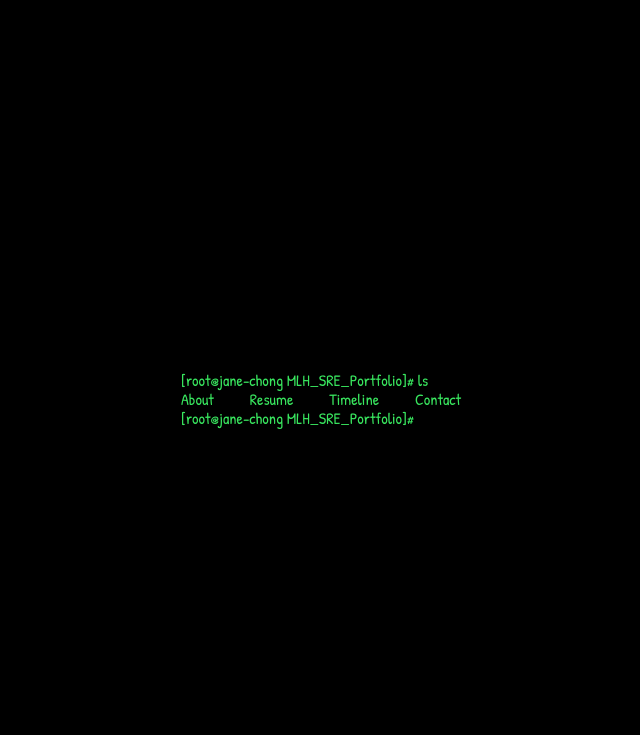
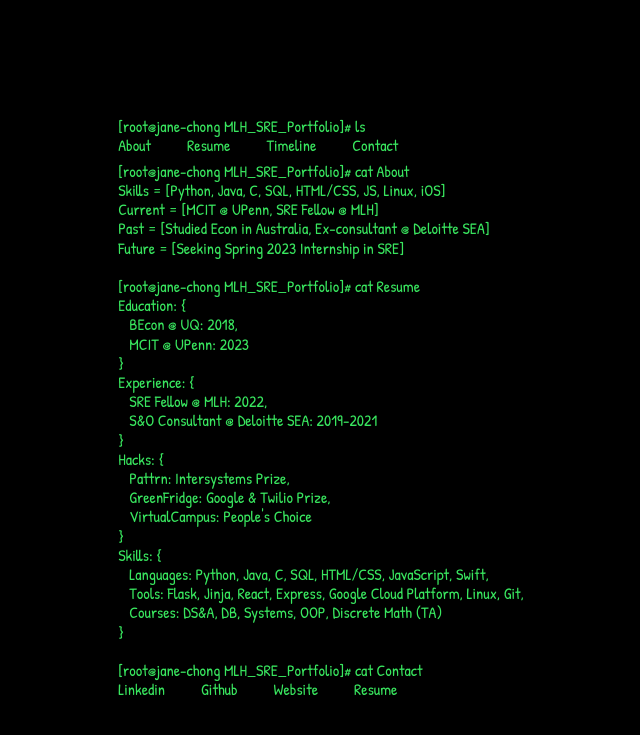
Before and after one commit to MLH-Fellowship/project-22-fal-13-hackathon-team-2, a Flask app: page /user/0/ in a window 1280 px wide. Shown: the top 735 px of the page, without its empty margins (319-959 px from the left). Run offline with Flask 2, Linux system fonts and the light colour scheme; parts of the project's set-up code (start-up, migrations or seed data) failed here and were passed over.

Commit message:
Yet another content update

```diff
--- a/app/templates/profile.html
+++ b/app/templates/profile.html
@@ -26,7 +26,22 @@
         p,
         li,
         h2,
-        a {
+        a,
+        dd,
+        dt {
+            color: #39e75f;
+            font-family: 'Patrick Hand', cursive;
+        }
+
+        button,
+        input[type="submit"],
+        input[type="reset"] {
+            background: none;
+            border: none;
+            padding: 0;
+            font: inherit;
+            cursor: pointer;
+            outline: inherit;
             color: #39e75f;
             font-family: 'Patrick Hand', cursive;
         }
@@ -42,6 +57,11 @@
             top: 50%;
             left: 50%;
             transform: translate(-50%, -50%);
+        }
+
+        .myAbout .myContact .myResume {
+            display: none !important;
+            color: #39e75f;
         }
 
         .blink {
@@ -71,11 +91,52 @@
     <div class="box1">
         <!-- <p>[root@jane-chong ~]# cd MLH_SRE_Portfolio</p> -->
         <p>[root@jane-chong MLH_SRE_Portfolio]# ls</p>
-        <a href="x" style="text-decoration: none"> About</a>&nbsp&nbsp&nbsp&nbsp&nbsp&nbsp&nbsp&nbsp
-        <a href="x" style="text-decoration: none"> Resume</a>&nbsp&nbsp&nbsp&nbsp&nbsp&nbsp&nbsp&nbsp
+        <button onclick="myAbout()"> About</button>&nbsp&nbsp&nbsp&nbsp&nbsp&nbsp&nbsp&nbsp
+        <button onclick="myResume()"> Resume</button>&nbsp&nbsp&nbsp&nbsp&nbsp&nbsp&nbsp&nbsp
         <a href="/timeline" style="text-decoration: none"> Timeline</a>&nbsp&nbsp&nbsp&nbsp&nbsp&nbsp&nbsp&nbsp
-        <a href="x" style="text-decoration: none"> Contact</a>
-        <p>[root@jane-chong MLH_SRE_Portfolio]# <span class="blink">[]</span></p>
+        <button onclick="myContact()"> Contact</button>
+        <br><br>
+        <!-- <p>[root@jane-chong MLH_SRE_Portfolio]# <span class="blink">[]</span></p> -->
+        <div id="myAbout">
+            <br>
+            <p>[root@jane-chong MLH_SRE_Portfolio]# cat About</p>
+            <p>Skills = [Python, Java, C, SQL, HTML/CSS, JS, Linux, iOS]</p>
+            <p>Current = [MCIT @ UPenn, SRE Fellow @ MLH]</p>
+            <p>Past = [Studied Econ in Australia, Ex-consultant @ Deloitte SEA]</p>
+            <p>Future = [Seeking Spring 2023 Internship in SRE]</p>
+        </div>
+
+        <div id="myResume">
+            <br>
+            <p>[root@jane-chong MLH_SRE_Portfolio]# cat Resume</p>
+            <p>Education: {</p>
+            <p>&nbsp&nbsp BEcon @ UQ: 2018, </p>
+            <p>&nbsp&nbsp MCIT @ UPenn: 2023</p>
+            <p>}</p>
+            <p>Experience: {</p>
+            <p>&nbsp&nbsp SRE Fellow @ MLH: 2022,</p>
+            <p>&nbsp&nbsp S&O Consultant @ Deloitte SEA: 2019-2021</p>
+            <p>}</p>
+            <p>Hacks: {</p>
+            <p>&nbsp&nbsp Pattrn: Intersystems Prize,</p>
+            <p>&nbsp&nbsp GreenFridge: Google & Twilio Prize,</p>
+            <p>&nbsp&nbsp VirtualCampus: People's Choice</p>
+            <p>}</p>
+            <p>Skills: {</p>
+            <p>&nbsp&nbsp Languages: Python, Java, C, SQL, HTML/CSS, JavaScript, Swift,</p>
+            <p>&nbsp&nbsp Tools: Flask, Jinja, React, Express, Google Cloud Platform, Linux, Git,</p>
+            <p>&nbsp&nbsp Courses: DS&A, DB, Systems, OOP, Discrete Math (TA)</p>
+            <p>}</p>
+        </div>
+
+        <div id="myContact">
+            <br>
+            <p>[root@jane-chong MLH_SRE_Portfolio]# cat Contact</p>
+            <a href="https://www.linkedin.com/in/jane96chong/" style="text-decoration: none"> Linkedin</a>&nbsp&nbsp&nbsp&nbsp&nbsp&nbsp&nbsp&nbsp
+            <a href="https://github.com/Janecching" style="text-decoration: none"> Github</a>&nbsp&nbsp&nbsp&nbsp&nbsp&nbsp&nbsp&nbsp
+            <a href="https://janecching.github.io/" style="text-decoration: none"> Website</a>&nbsp&nbsp&nbsp&nbsp&nbsp&nbsp&nbsp&nbsp
+            <a href="https://docs.google.com/document/d/1t5U4Ju-gAhBj9SBNm4Wfsr65CnI22DJd_87rkqajlHE/edit" style="text-decoration: none"> Resume</a>
+        </div>
 
     </div>
 
@@ -124,7 +185,7 @@
                 </li>
             </ul>
         </div>
-    </nav> -->
+        </nav> -->
 
     <!-- <section class="about" id="about">
 
@@ -150,7 +211,38 @@
         <div class="box">{% block map %} {% endblock %}</div>
     </section> -->
 
-    <script type="text/javascript" src="{{ url_for('static', filename='js/index.js') }}"></script>
+    document.getElementById('welcomeDiv').style.display = "block";
+    <script>
+        document.getElementById("myAbout").hidden;
+
+        function myAbout() {
+            var x = document.getElementById("myAbout");
+            if (x.style.display === "none") {
+                x.style.display = "block";
+            } else {
+                x.style.display = "none";
+            }
+        }
+
+        function myResume() {
+            var x = document.getElementById("myResume");
+            if (x.style.display === "none") {
+                x.style.display = "block";
+            } else {
+                x.style.display = "none";
+            }
+        }
+
+        function myContact() {
+            var x = document.getElementById("myContact");
+            if (x.style.display === "none") {
+                x.style.display = "block";
+            } else {
+                x.style.display = "none";
+            }
+        }
+    </script>
+    <!-- <script type="text/javascript" src="{{ url_for('static', filename='js/index.js') }}"></script> -->
     <script type="module" src="https://unpkg.com/ionicons@5.5.2/dist/ionicons/ionicons.esm.js"></script>
     <script nomodule src="https://unpkg.com/ionicons@5.5.2/dist/ionicons/ionicons.js"></script>
 </body>
```
